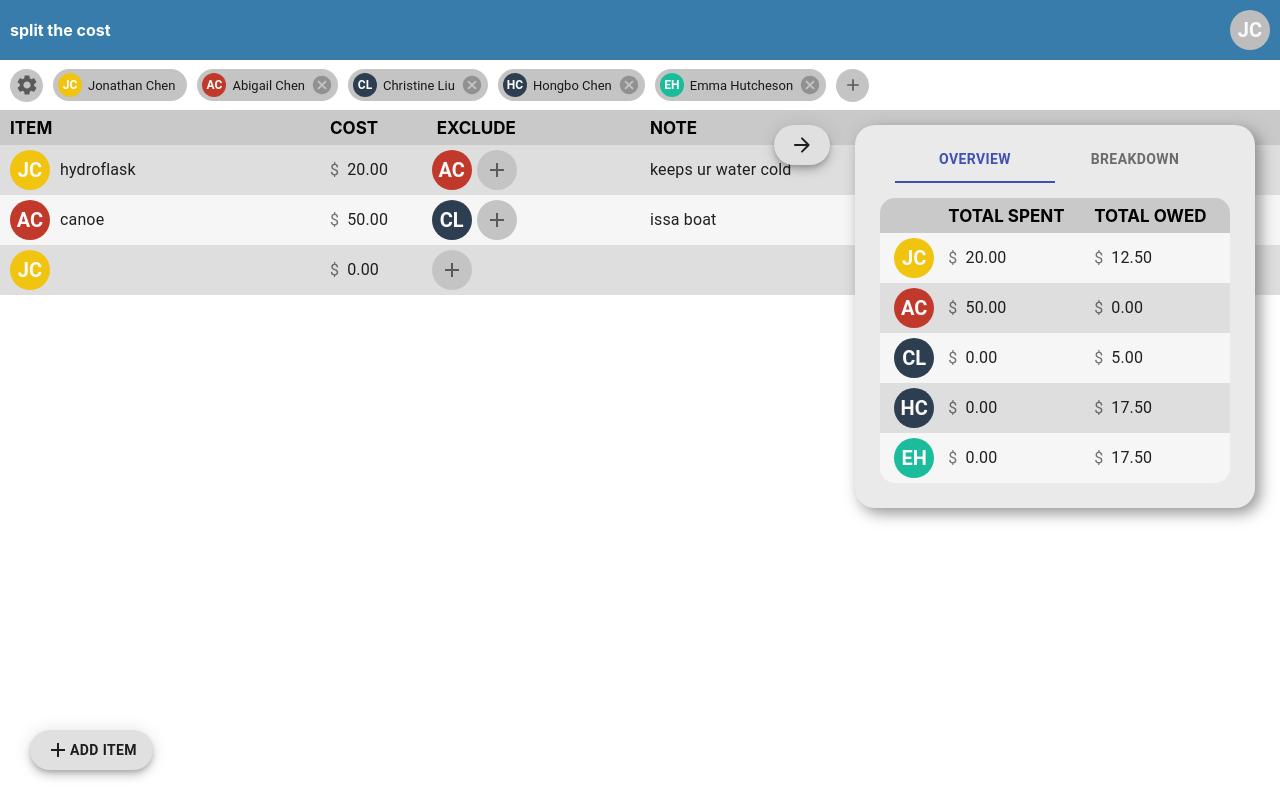
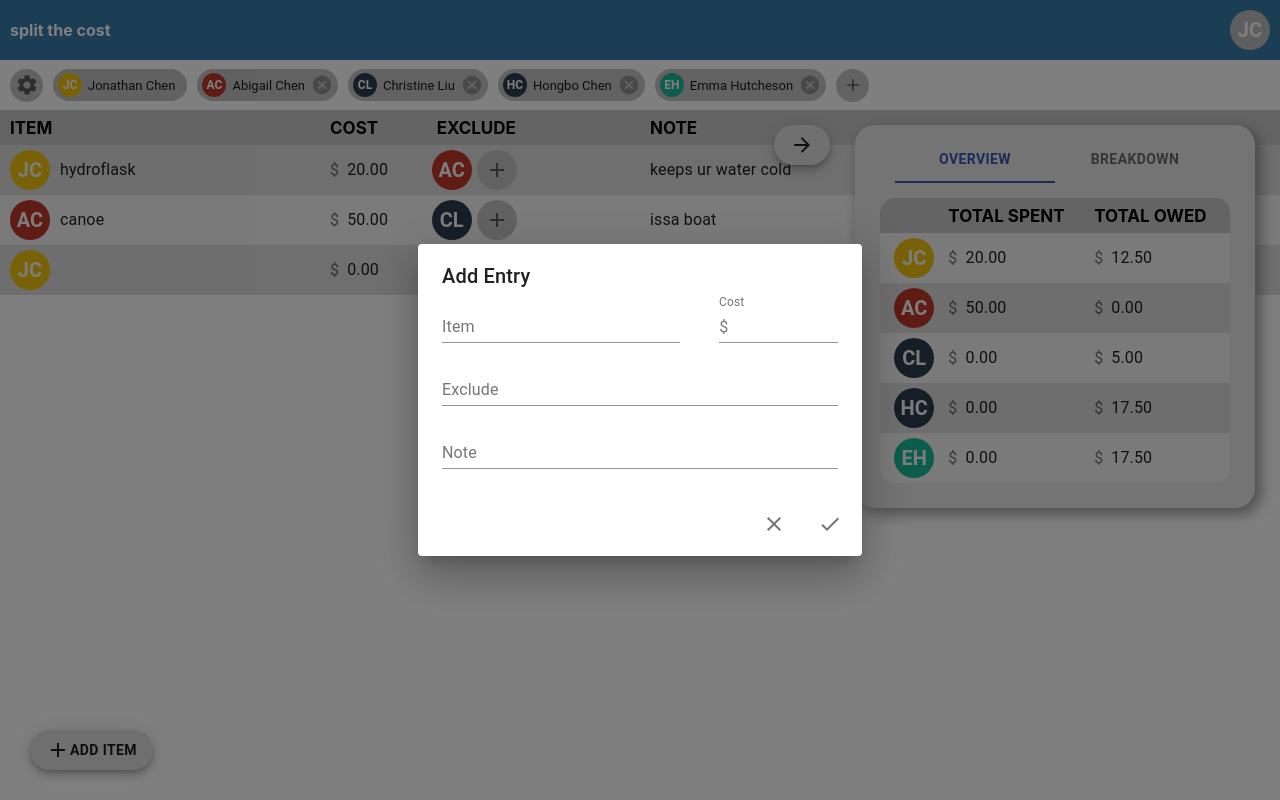
Before and after one commit to jonathanchen7/splitthecost, a React (Create React App) app: page / in a window 1280 px wide. Built offline with nearby package versions, Linux system fonts and the light colour scheme.

Commit message:
added addentrymodal

```diff
--- a/src/actions/actions.ts
+++ b/src/actions/actions.ts
@@ -58,14 +58,18 @@ export function deleteUser(
 // Adds a new entry.
 export function addEntry(
   curUser: User,
-  setEntries: React.Dispatch<React.SetStateAction<Entry[]>>
+  setEntries: React.Dispatch<React.SetStateAction<Entry[]>>,
+  item?: string,
+  cost?: number,
+  excludedUsers?: User[],
+  note?: string
 ) {
   const newItem: Entry = {
     id: uuidv4(),
-    item: "",
-    cost: 0,
-    exclude: [],
-    note: "",
+    item: !!item ? item : "",
+    cost: !!cost ? cost : 0,
+    exclude: !!excludedUsers ? excludedUsers : [],
+    note: !!note ? note : "",
     createdBy: curUser,
   };
   setEntries((entries) => [...entries, newItem]);
--- a/src/components/SplitTheCost.tsx
+++ b/src/components/SplitTheCost.tsx
@@ -6,10 +6,11 @@ import { Entries } from "./entries/Entries";
 import { Header } from "./header/Header";
 import { UsersBar } from "./users/UsersBar";
 import { v4 as uuidv4 } from "uuid";
-import AddIcon from "@material-ui/icons/Add";
+
 import { Fab } from "@material-ui/core";
 import { addEntry } from "../actions/actions";
 import { SideDialog } from "./dialog/SideDialog";
+import { AddEntryModal } from "./entries/AddEntryModal";
 
 const jonathan: User = {
   id: uuidv4(),
@@ -100,16 +101,8 @@ export const SplitTheCost: React.FC = () => {
         setEntries={setEntries}
       />
       <Entries entries={entries} setEntries={setEntries} curUser={curUser} />
-      <div className='addItemFabDiv'>
-        <Fab
-          variant='extended'
-          size='medium'
-          onClick={() => addEntry(curUser, setEntries)}
-        >
-          <AddIcon />
-          <span className='buttonText'>Add Item</span>
-        </Fab>
-      </div>
+      <AddEntryModal curUser={curUser} setEntries={setEntries} />
+
       <SideDialog curUser={curUser} users={users} entries={entries} />
     </div>
   );
--- /dev/null
+++ b/src/components/entries/AddEntryModal.tsx
@@ -0,0 +1,123 @@
+import * as React from "react";
+import {
+  Dialog,
+  DialogActions,
+  DialogContent,
+  DialogTitle,
+  Fab,
+  IconButton,
+  Input,
+  InputAdornment,
+  TextField,
+} from "@material-ui/core";
+import DoneIcon from "@material-ui/icons/Done";
+import CloseIcon from "@material-ui/icons/Close";
+import { Entry, User } from "../../models/models";
+import { useState } from "react";
+import Grow from "@material-ui/core/Grow";
+import { TransitionProps } from "@material-ui/core/transitions/transition";
+import { addEntry } from "../../actions/actions";
+import AddIcon from "@material-ui/icons/Add";
+import NumberFormat from "react-number-format";
+
+const Transition = React.forwardRef(function Transition(
+  props: TransitionProps & { children?: React.ReactElement<any, any> },
+  ref: React.Ref<unknown>
+) {
+  return <Grow ref={ref} {...props} />;
+});
+
+interface Props {
+  curUser: User;
+  setEntries: React.Dispatch<React.SetStateAction<Entry[]>>;
+}
+
+export const AddEntryModal: React.FC<Props> = ({ curUser, setEntries }) => {
+  const [open, setOpen] = useState(true);
+  const [item, setItem] = useState("");
+  const [cost, setCost] = useState<number>();
+  const [note, setNote] = useState("");
+  const [excludedUsers, setExcludedUsers] = useState<User[]>([]);
+
+  function handleOpen() {
+    setOpen(true);
+  }
+
+  function handleClose() {
+    setOpen(false);
+  }
+
+  function confirmAddEntry() {
+    addEntry(curUser, setEntries, item, cost, excludedUsers, note);
+    handleClose();
+  }
+
+  return (
+    <div>
+      <div className='addItemFabDiv'></div>
+      <Dialog
+        fullWidth={true}
+        maxWidth='xs'
+        onClose={handleClose}
+        open={open}
+        TransitionComponent={Transition}
+      >
+        <DialogTitle className='dialogTitle'>Add Entry</DialogTitle>
+        <DialogContent>
+          <div className='modalInputRow'>
+            <TextField
+              className='itemInput'
+              fullWidth
+              label='Item'
+              type='search'
+              value={item}
+              onChange={(e) => setItem(e.target.value)}
+            />
+
+            <TextField
+              className='costInput'
+              InputProps={{
+                inputComponent: NumberFormat as any,
+                startAdornment: (
+                  <InputAdornment position='start'>$</InputAdornment>
+                ),
+              }}
+              inputProps={{
+                decimalScale: 2,
+                allowNegative: false,
+              }}
+              label='Cost'
+              value={cost}
+              onChange={(e) => setCost(Number(e.target.value))}
+            />
+          </div>
+          <TextField className='modalInputRow' fullWidth label='Exclude' />
+          <TextField
+            className='modalInputRow'
+            fullWidth
+            multiline
+            rowsMax={2}
+            label='Note'
+            type='search'
+            value={note}
+            onChange={(e) => setNote(e.target.value)}
+          />
+        </DialogContent>
+        <DialogActions>
+          <IconButton onClick={handleClose}>
+            <CloseIcon />
+          </IconButton>
+          <IconButton onClick={confirmAddEntry}>
+            <DoneIcon />
+          </IconButton>
+        </DialogActions>
+      </Dialog>
+      <div className='addItemFabDiv'>
+        <Fab variant='extended' size='medium' onClick={handleOpen}>
+          <AddIcon />
+          <span className='buttonText'>Add Item</span>
+        </Fab>
+      </div>
+    </div>
+  );
+};
--- a/src/components/users/AddUserDialog.tsx
+++ b/src/components/users/AddUserModal.tsx
@@ -28,7 +28,7 @@ interface Props {
   setOpen: React.Dispatch<React.SetStateAction<boolean>>;
 }
 
-export const AddUserDialog: React.FC<Props> = ({ setUsers, open, setOpen }) => {
+export const AddUserModal: React.FC<Props> = ({ setUsers, open, setOpen }) => {
   const [firstNameVal, setFirstNameVal] = useState("");
   const [validFirstName, setValidFirstName] = useState(true);
   const [firstNameErrorText, setFirstNameErrorText] = useState("");
--- a/src/components/users/UsersBar.tsx
+++ b/src/components/users/UsersBar.tsx
@@ -1,14 +1,7 @@
 import * as React from "react";
-import {
-  Avatar,
-  Badge,
-  Chip,
-  Grid,
-  IconButton,
-  Tooltip,
-} from "@material-ui/core";
+import { Avatar, Chip, Grid, IconButton, Tooltip } from "@material-ui/core";
 import { Entry, User } from "../../models/models";
-import { AddUserDialog } from "./AddUserDialog";
+import { AddUserModal } from "./AddUserModal";
 import getAvatarColor from "../users/UserAvatar";
 import SettingsIcon from "@material-ui/icons/Settings";
 import AddIcon from "@material-ui/icons/Add";
@@ -78,7 +71,7 @@ export const UsersBar: React.FC<Props> = ({
           </IconButton>
         </Tooltip>
         <span className='leftMargin'>
-          <AddUserDialog
+          <AddUserModal
             open={openAddUser}
             setOpen={setOpenAddUser}
             setUsers={setUsers}
--- a/src/main.css
+++ b/src/main.css
@@ -147,7 +147,7 @@ input::-webkit-inner-spin-button {
 }
 
 .halfWidthInput {
-  width: 45%;
+  width: 45% !important;
 }
 
 .addUserButton {
@@ -207,11 +207,11 @@ input::-webkit-inner-spin-button {
 }
 
 .entryDiv:hover {
-  background: rgba(41, 128, 185, 0.35);
+  background: #377cab35;
 }
 
 .entryDiv:focus-within {
-  background: rgba(41, 128, 185, 0.35);
+  background: #377cab35;
 }
 
 .entryGridDiv {
@@ -253,6 +253,24 @@ input::-webkit-inner-spin-button {
   position: fixed;
   bottom: 30px;
   left: 30px;
+}
+
+.modalInputRow {
+  display: -webkit-box;
+  display: -ms-flexbox;
+  display: flex;
+  -webkit-box-pack: justify;
+      -ms-flex-pack: justify;
+          justify-content: space-between;
+  margin-bottom: 15px !important;
+}
+
+.itemInput {
+  width: 60% !important;
+}
+
+.costInput {
+  width: 30% !important;
 }
 
 .sideDialog {
--- a/src/main.scss
+++ b/src/main.scss
@@ -19,7 +19,7 @@ $usersBarColor: #ffffff;
 $gridHeaderColor: #c9c9c9;
 $gridDarkColor: #dedede;
 $gridLightColor: #f6f6f6;
-$gridHighlightColor: rgba(41, 128, 185, 0.35);
+$gridHighlightColor: #377cab35;
 $overviewDialogColor: #eaeaea;
 $greenArrowColor: #2ecc71;
 $redArrowColor: #e74c3c;
@@ -160,7 +160,7 @@ input::-webkit-inner-spin-button {
 }
 
 .halfWidthInput {
-  width: 45%;
+  width: 45% !important;
 }
 
 .addUserButton {
@@ -245,6 +245,22 @@ input::-webkit-inner-spin-button {
   position: fixed;
   bottom: 30px;
   left: 30px;
+}
+
+// ---------------- ADD ENTRY MODAL ----------------
+
+.modalInputRow {
+  display: flex;
+  justify-content: space-between;
+  margin-bottom: 15px !important;
+}
+
+.itemInput {
+  width: 60% !important;
+}
+
+.costInput {
+  width: 30% !important;
 }
 
 // ---------------- SIDE DIALOG ----------------
```
Also changed, not shown: 1 other file (tests, documents, lock files or other folders).
